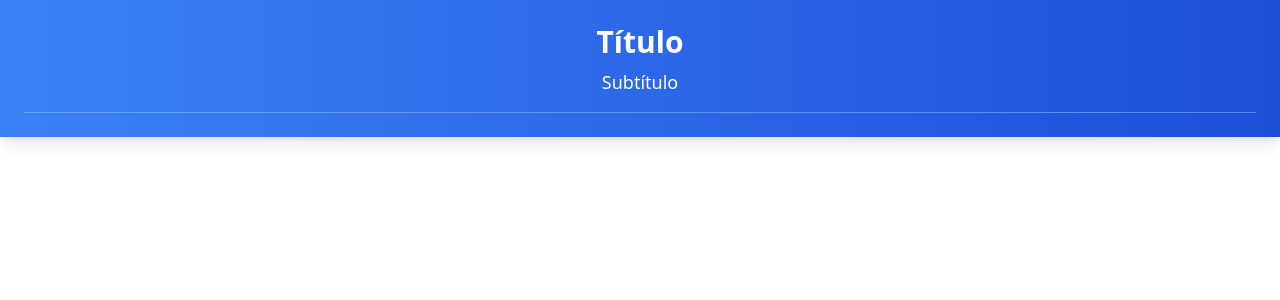
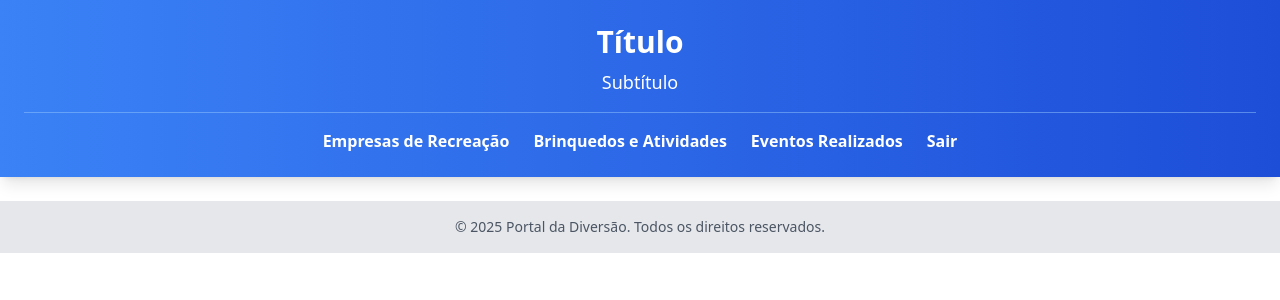
Before and after one commit to alendre2/portal-da-diversao-app, an Angular app: page /paginas in a window 1280 px wide. Shown: the top 300 px of the page. Built offline with nearby package versions, Linux system fonts and the light colour scheme.

Commit message:
feat: Criando o modulo de brinquedos e testando no layout

```diff
--- a/src/app/app.module.ts
+++ b/src/app/app.module.ts
@@ -3,10 +3,12 @@
 
 import { AppRoutingModule } from './app-routing.module';
 import { AppComponent } from './app.component';
+import { BrinquedosComponent } from './brinquedos/brinquedos/brinquedos.component';
 
 @NgModule({
   declarations: [
-    AppComponent
+    AppComponent,
+
   ],
   imports: [
     BrowserModule,
--- /dev/null
+++ b/src/app/brinquedos/brinquedos/brinquedos.component.html
@@ -0,0 +1 @@
+<p>brinquedos works!</p>
--- a/src/app/template/layout/layout.component.html
+++ b/src/app/template/layout/layout.component.html
@@ -7,4 +7,28 @@
     <div class="mt-4">
         <hr class="border-t border-blue-300 opacity-50" />
     </div>
+
+    <nav class="mt-4">
+        <ul class="flex justify-center space-x-6 text-white font-semibold">
+            <li>
+                <a class="hover:text-yellow-300">Empresas de Recreação</a>
+            </li>
+            <li>
+                <a class="hover:text-yellow-300">Brinquedos e Atividades</a>
+            </li>
+            <li>
+                <a class="hover:text-yellow-300">Eventos Realizados</a>
+            </li>
+            <li>
+                <a class="hover:text-yellow-300">Sair</a>
+            </li>
+        </ul>
+    </nav>
 </header>
+
+<router-outlet></router-outlet>
+
+
+<footer class="bg-gray-200 text-center p-4 mt-6">
+    <p class="text-gray-600 text-sm">© 2025 Portal da Diversão. Todos os direitos reservados.</p>
+</footer>
--- a/src/app/template/template-routing.module.ts
+++ b/src/app/template/template-routing.module.ts
@@ -4,7 +4,13 @@
 
 const routes: Routes = [
   {
-    path: '', component: LayoutComponent
+    path: '', component: LayoutComponent,
+    children: [
+      {
+        path: 'brinquedos',
+        loadChildren:() => import('../brinquedos/brinquedos.module').then(m => m.BrinquedosModule)
+      }
+    ]
   }
 ];
 
--- a/src/app/template/template.module.ts
+++ b/src/app/template/template.module.ts
@@ -3,6 +3,7 @@
 
 import { TemplateRoutingModule } from './template-routing.module';
 import { LayoutComponent } from './layout/layout.component';
+import { BrinquedosModule } from '../brinquedos/brinquedos.module';
 
 
 @NgModule({
@@ -11,7 +12,8 @@
   ],
   imports: [
     CommonModule,
-    TemplateRoutingModule
+    TemplateRoutingModule,
+    BrinquedosModule
   ]
 })
 export class TemplateModule { }
```
Also changed, not shown: src/app/brinquedos/brinquedos-routing.module.ts (added, +15 -0 lines), src/app/brinquedos/brinquedos.module.ts (added, +17 -0 lines), src/app/brinquedos/brinquedos/brinquedos.component.ts (added, +11 -0 lines), src/app/brinquedos/brinquedos/brinquedos.component.scss (added), 1 other file (tests, documents, lock files or other folders). Lines whose indentation alone changed are shown as unchanged.
